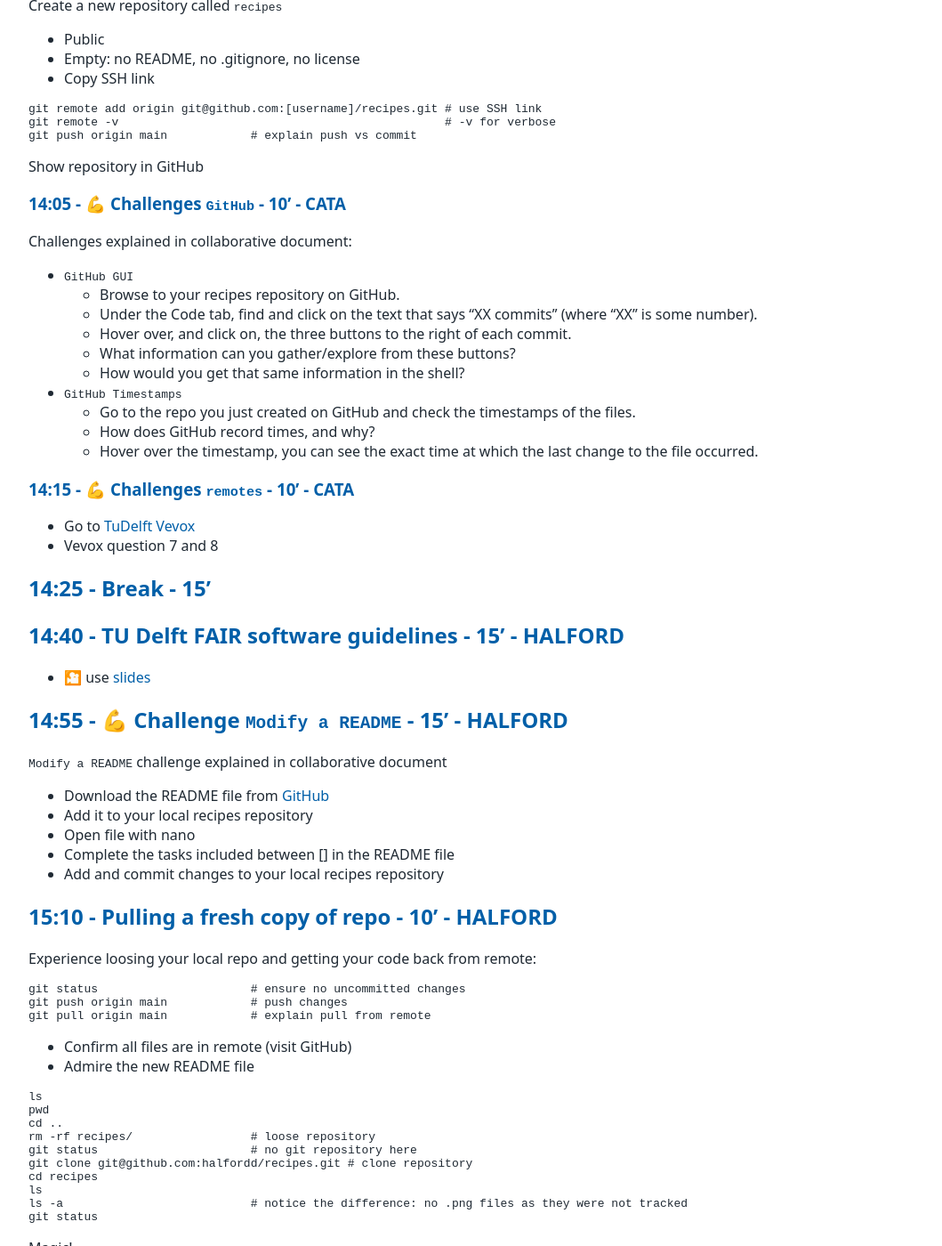
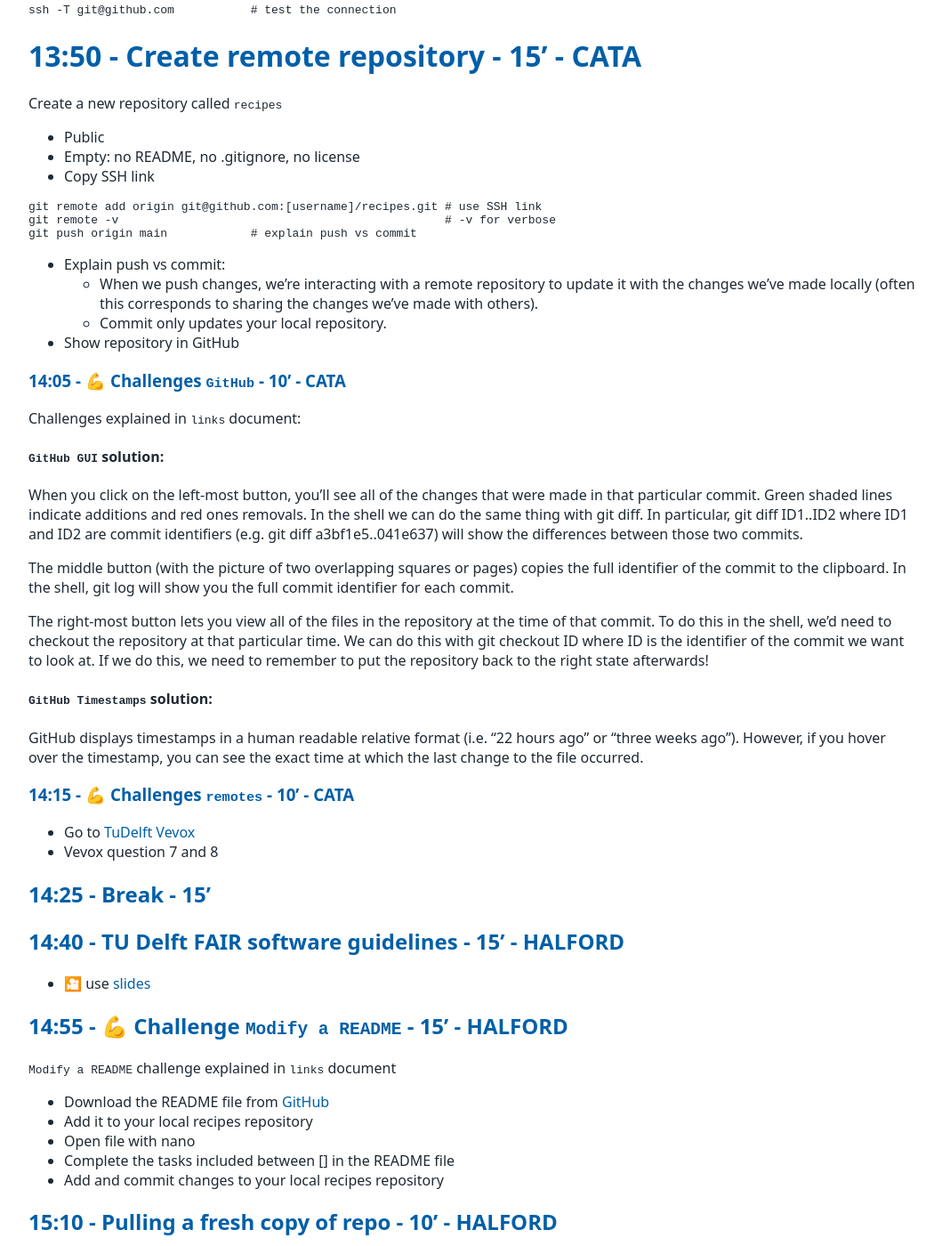
Before and after one commit to tu-delft-library/introduction_to_version_control_with_git, a Jekyll site: the page built from materials_for_trainers/lesson_plan.md, in a window 1280 px wide and 1400 px high, scrolled down 5358 px. Shown: the whole window at 89% size, without its empty margins (108-1167 px from the left). Built offline with Jekyll 4.4.1, drawn with Linux system fonts in a browser that asks for light colours; our own code applies the rules of GitHub Pages for plain Markdown files; some of the changed text lies outside the part shown.

Commit message:
update lesson plan

````diff
--- a/materials_for_trainers/lesson_plan.md
+++ b/materials_for_trainers/lesson_plan.md
@@ -157,11 +157,19 @@ git status
 git log
 ```
 ### 10:55 - 💪 Challenge `staging` - 10' - CATA
-`bio Repository` challenge explained in collaborative document
-- Create a new Git repository on your computer called bio.
-- Write a three-line biography for yourself in a file called me.txt, commit your changes
-- Modify one line, add a fourth line
-- Display the differences between its updated state and its original state.
+`bio Repository` challenge explained in `links` document
+#### Solution
+```console
+cd ..     # move out of recipes folder
+mkdir bio                           # Create a new folder called bio
+cd bio                              # step into bio
+git init                            # initialise git
+nano me.txt                         # create file and add three lines
+git add me.txt                      # add file
+git commit -m "Add biography file"  # commit changes
+nano me.txt                         # modify one line, add a fourth line
+git diff me.txt                     # show differences
+```
 
 ## 11:05 - git HEAD/TAG game - 15' - CATA
     HEAD
@@ -206,6 +214,7 @@ git diff [long_hash] guacamole.md   # another way to reference a commit
 git log --oneline                   # shows short hashes
 git diff [short_hash] guacamole.md  # use short hash to point to a specific commit
 git status                          # shows modified file
+git restore guacamole.md            # restores to latest commit
 git log --oneline
 git restore -s [short_hash] guacamole.md # -s for source
 cat guacamole.md                    # restored file
@@ -283,21 +292,24 @@ git remote add origin git@github.com:[username]/recipes.git # use SSH link
 git remote -v                                               # -v for verbose
 git push origin main            # explain push vs commit
 ```
-Show repository in GitHub
+- Explain push vs commit:
+    - When we push changes, we’re interacting with a remote repository to update it with the changes we’ve made locally (often this corresponds to sharing the changes we’ve made with others).
+    - Commit only updates your local repository.
+- Show repository in GitHub
 
 ### 14:05 - 💪  Challenges `GitHub` - 10' - CATA
-Challenges explained in collaborative document:
-- `GitHub GUI`
-    - Browse to your recipes repository on GitHub.
-    - Under the Code tab, find and click on the text that says “XX commits” (where “XX” is some number).
-    - Hover over, and click on, the three buttons to the right of each commit.
-    - What information can you gather/explore from these buttons?
-    - How would you get that same information in the shell?
+Challenges explained in `links` document:
+#### `GitHub GUI` solution:
 
-- `GitHub Timestamps`
-    - Go to the repo you just created on GitHub and check the timestamps of the files.
-    - How does GitHub record times, and why?
-    - Hover over the timestamp, you can see the exact time at which the last change to the file occurred.
+When you click on the left-most button, you’ll see all of the changes that were made in that particular commit. Green shaded lines indicate additions and red ones removals. In the shell we can do the same thing with git diff. In particular, git diff ID1..ID2 where ID1 and ID2 are commit identifiers (e.g. git diff a3bf1e5..041e637) will show the differences between those two commits.
+
+The middle button (with the picture of two overlapping squares or pages) copies the full identifier of the commit to the clipboard. In the shell, git log will show you the full commit identifier for each commit.
+
+The right-most button lets you view all of the files in the repository at the time of that commit. To do this in the shell, we’d need to checkout the repository at that particular time. We can do this with git checkout ID where ID is the identifier of the commit we want to look at. If we do this, we need to remember to put the repository back to the right state afterwards!
+
+#### `GitHub Timestamps` solution:
+
+GitHub displays timestamps in a human readable relative format (i.e. “22 hours ago” or “three weeks ago”). However, if you hover over the timestamp, you can see the exact time at which the last change to the file occurred.
 
 ### 14:15 - 💪 Challenges `remotes` - 10' - CATA
 - Go to [TuDelft Vevox](https://tudelft.vevox.com/#/meetings)
@@ -309,7 +321,7 @@ Challenges explained in collaborative document:
 - 🎦 use [slides](https://tud365.sharepoint.com/:p:/r/sites/ResearchDataServices/Gedeelde%20documenten/Training/Research_Software_Training/lesson_plans/resources/Introduction%20to%20version%20control%20with%20Git.pptx?d=w582c916207804aac981699323fe83c38&csf=1&web=1&e=c4zb1b)
 
 ## 14:55 - 💪 Challenge `Modify a README` - 15' - HALFORD
-`Modify a README` challenge explained in collaborative document
+`Modify a README` challenge explained in `links` document
 - Download the README file from [GitHub](
 https://github.com/tu-delft-library/introduction_to_version_control_with_git/blob/main/material_for_participants/README.md)
 - Add it to your local recipes repository
@@ -344,12 +356,22 @@ git status
 Magic!
 
 ## 15:20 - 💪 Challenge `A new recipe` - 15' - HALFORD
-`A new recipe` challenge explained in collaborative document.
-- Add another recipe file to your local repository (e.g. `hummus.md`, `pesto.md`)
-- Edit to the new file with ingredients and instructions
-- Add and commit changes
-- Push changes to the remote repository
-- Confirm that you see the latest changes in GitHub
+`A new recipe` challenge explained in `links` document.
+#### solution
+```console
+nano hummus.md              # add headers ingredients, instructions
+git add hummus.md
+git commit -m "Add hummus recipe"
+git status
+nano hummus.md              # add chickpeas, lemon, tahini, garlic
+git add hummus.md
+git commit -m "Add ingredients to hummus"
+nano hummus.md              # add all to food processor
+git add hummus.md
+git commit -m "Add instructions to hummus"
+git log --oneline
+git push origin main
+```
 
 ## 15:35 - Break - 15'
 
````
